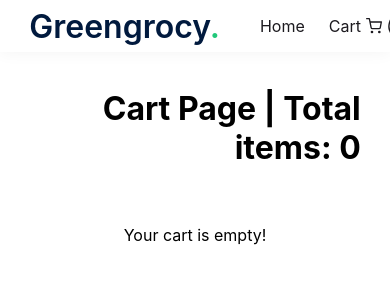
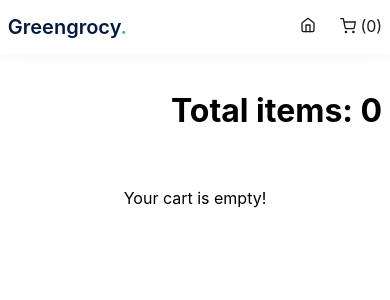
Before and after one commit to 0xMahabub/react_redux_shoppingcarrt, a React (Create React App) app: page /cart in a window 390 px wide. Shown: the top 300 px of the page. Built offline with nearby package versions, Linux system fonts and the light colour scheme.

Commit message:
responsive --feature=done

```diff
--- a/src/Global.jsx
+++ b/src/Global.jsx
@@ -31,6 +31,21 @@ export const AppContainer = styled.div`
         outline: 0;
         border-radius: .25rem;
         text-transform: capitalize;
+    }
+
+    /* RESPONSIVE */
+    @media only screen and (max-width: 991.9px) {
+        .product_area {
+            grid-template-columns: repeat(2, 1fr);
+        }
+    }
+
+    @media only screen and (max-width: 767.9px) {
+        .product_area {
+            grid-template-columns: repeat(1, 1fr);
+        }
+
+        width: 96%;
     }
 `;
 
@@ -73,7 +88,7 @@ export const CartItem = styled.div`
     display: flex;
     gap: 1rem;
     justify-content: space-between;
-    width: 100%;
+    /* width: 100%; */
     max-height: 250px;
     background-color: #f8faff;
     padding: 1rem;
@@ -109,4 +124,14 @@ export const CartItem = styled.div`
             font-size: 1rem;
         }
     }
+
+    /* RESPONSIVE */
+    @media only screen and (max-width: 767.9px) {
+        max-height: inherit;
+
+        div {
+            gap: .85rem;
+            flex-direction: column;
+        }
+    }
 `;
--- a/src/components/Header/Header.js
+++ b/src/components/Header/Header.js
@@ -2,7 +2,7 @@ import React from 'react';
 import { Link } from 'react-router-dom';
 import { HeaderWrap } from './styled';
 import { AppContainer } from '../../Global';
-import { FiShoppingCart } from 'react-icons/fi';
+import { FiShoppingCart, FiHome } from 'react-icons/fi';
 import { connect } from 'react-redux';
 
 const Header = ({ cart }) => {
@@ -17,8 +17,8 @@ const Header = ({ cart }) => {
                 </div>
 
                 <ul className="menu_area">
-                    <li> <Link to='/'>Home</Link> </li>
-                    <li> <Link to='/cart'>Cart <FiShoppingCart /> ({ cart.length })</Link> </li>
+                    <li> <Link to='/'><span>Home</span> <FiHome /></Link> </li>
+                    <li> <Link to='/cart'><span>Cart</span> <FiShoppingCart /> ({ cart.length })</Link> </li>
                 </ul>
             </AppContainer>
         </HeaderWrap>
--- a/src/components/Header/styled.jsx
+++ b/src/components/Header/styled.jsx
@@ -35,4 +35,30 @@ export const HeaderWrap = styled.header`
             gap: .3rem;
         }
     }
+
+    /* RESPONSIVE */
+
+    @media only screen and (max-width: 767.9px) {
+        .menu_area {
+            a {
+                span {
+                    display: none;
+                }
+            }
+        }
+
+        .logo_area {
+                max-width: 100px;
+                span {
+                    font-size: 1.25rem;
+                    font-weight: 600;
+                    text-transform: capitalize;
+                    color: #011A3E;
+
+                    .logo_dot {
+                        color: #21C87A;
+                    }
+                }
+            }
+    }
 `;
--- a/src/pages/Cart.js
+++ b/src/pages/Cart.js
@@ -11,7 +11,7 @@ const Cart = ({ cart, removeFromCart }) => {
     return (
         <AppContainer>
             <CartPage>
-                <h1 style={{textAlign: 'right'}}>Cart Page | Total items: {cart.cart?.length}</h1>
+                <h1 style={{textAlign: 'right'}}>Total items: {cart.cart?.length}</h1>
                 {
                     cart.cart?.length < 1 && <p style={{ textAlign: 'center' }}>Your cart is empty!</p>
                 }
```
